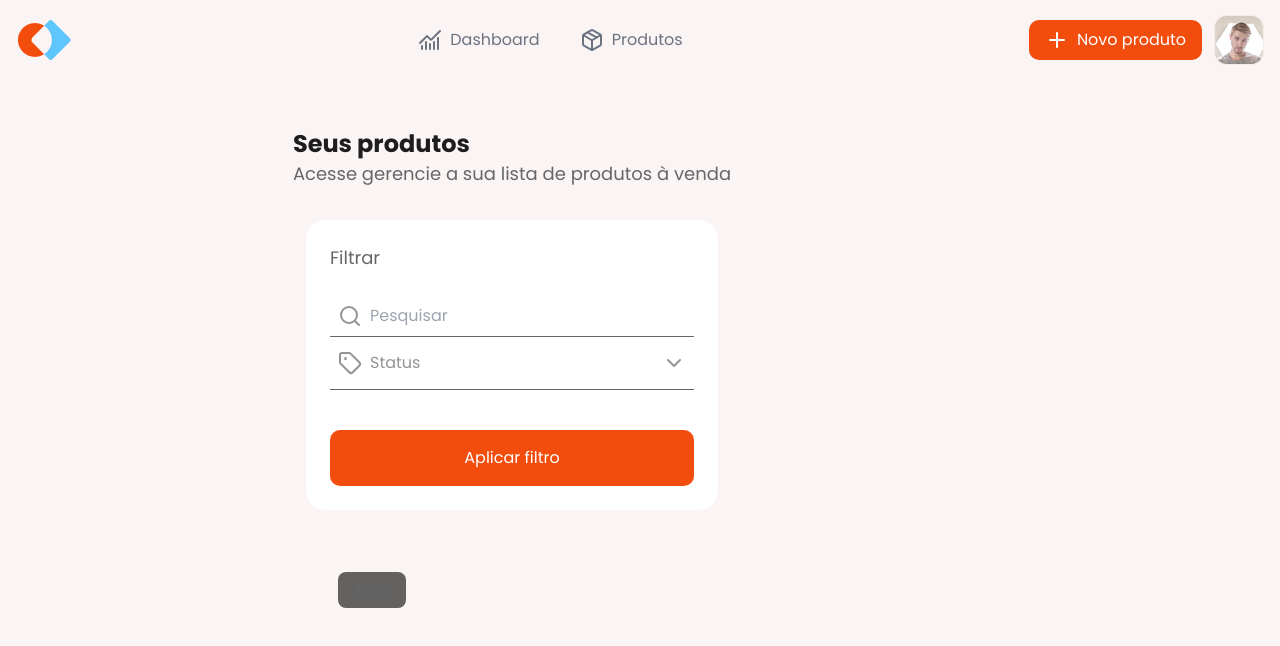
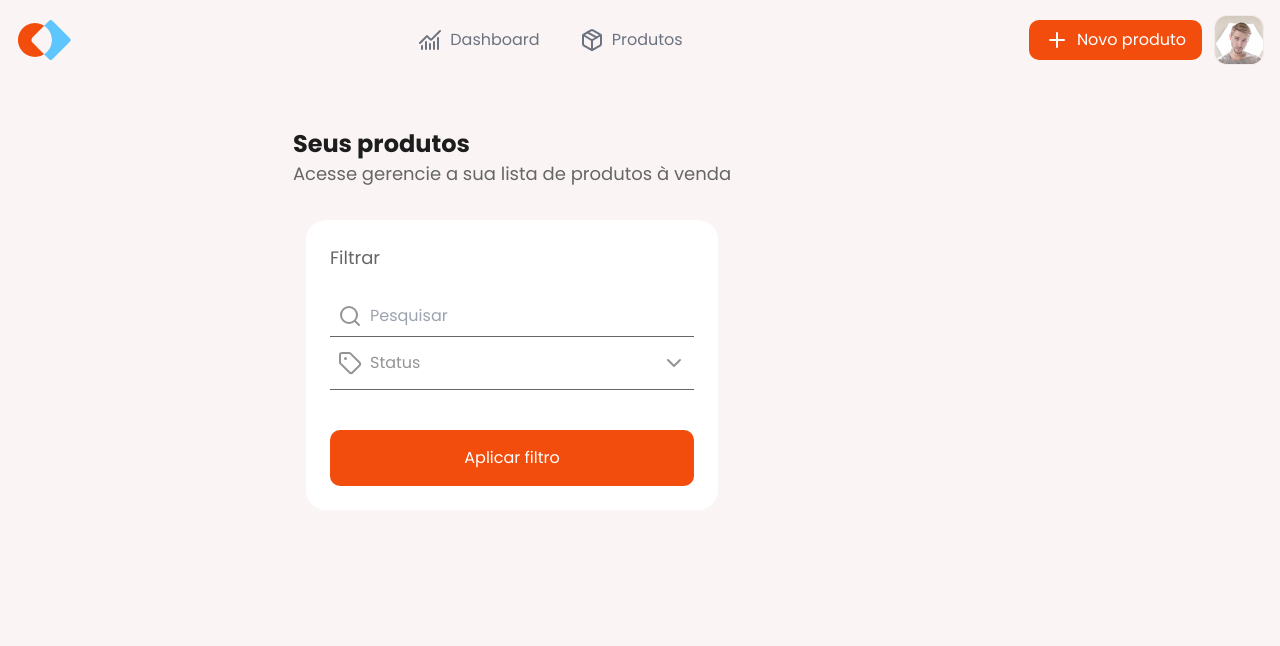
Before and after one commit to cesar7722a/Gestao-de-Marktplace, a React (Vite) app: page /Produtos in a window 1280 px wide. Shown: the top 646 px of the page. Built offline with nearby package versions, Linux system fonts and the light colour scheme.

Commit message:
chore:estilizando select

```diff
--- a/src/components/Select.tsx
+++ b/src/components/Select.tsx
@@ -8,11 +8,6 @@ export function Select() {
         <span>Status</span>
       </div>
       <ChevronDown className="size-6" />
-      <ul className="absolute z-50 bottom-48 bg-black/60 py-2 rounded-lg W-[279px]">
-        <li className="px-4 text-sm text-[#666666] hover:text-[#F24D0D] w-full">
-          Item1
-        </li>
-      </ul>
     </div>
   );
 }
```
